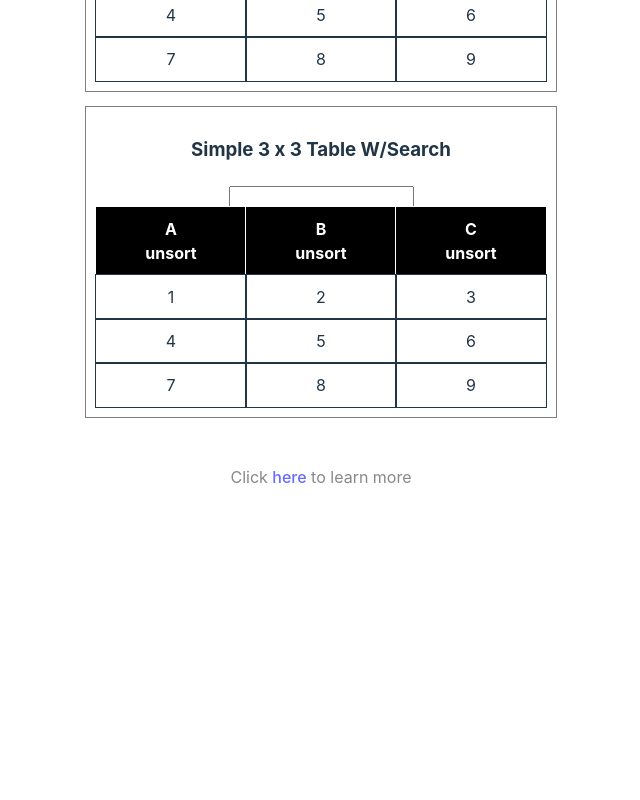
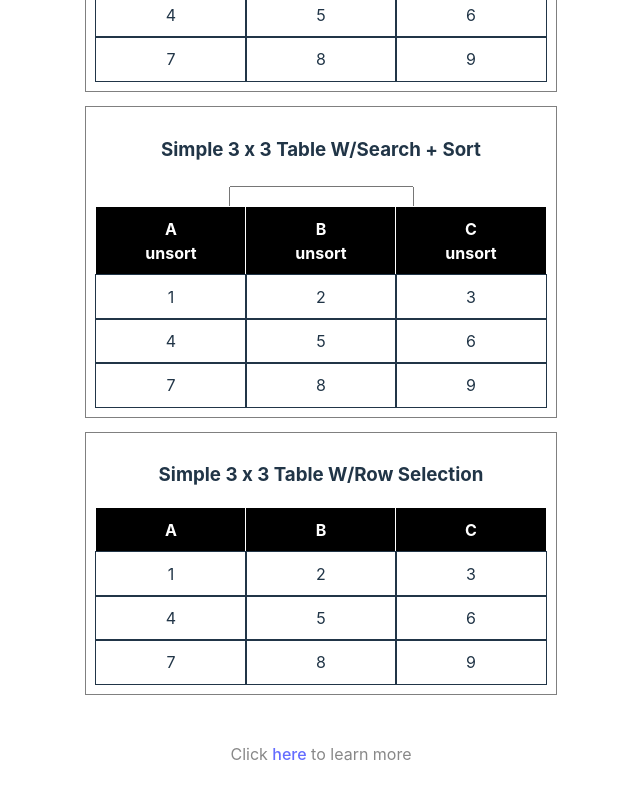
Before and after one commit to p-adams/react-data-jam, a React (Vite) app: page / in a window 1280 px wide. Shown: the part 750-1550 px from the top of the page, without its empty margins (319-959 px from the left). Before the commit the page ends 1287 px from the top, so only its background shows below. Built offline with nearby package versions, Linux system fonts and the light colour scheme.

Commit message:
implement row selection

```diff
--- a/src/App.tsx
+++ b/src/App.tsx
@@ -21,8 +21,14 @@ function App() {
             />
           </section>
           <section className="demo-section">
-            <h3>Simple 3 x 3 Table W/Search </h3>
+            <h3>Simple 3 x 3 Table W/Search + Sort </h3>
             <BasicTableSearch
+              columnHeaders={[{ label: "A" }, { label: "B" }, { label: "C" }]}
+            />
+          </section>
+          <section className="demo-section">
+            <h3>Simple 3 x 3 Table W/Row Selection </h3>
+            <BasicTable
               columnHeaders={[{ label: "A" }, { label: "B" }, { label: "C" }]}
             />
           </section>
--- a/src/components/tables/DataJamTable.css
+++ b/src/components/tables/DataJamTable.css
@@ -16,3 +16,7 @@
 .data-cell > div {
   padding: 10px;
 }
+
+.data-cell.selected {
+  outline: 1px solid blue;
+}
--- a/src/components/tables/DataJamTable.tsx
+++ b/src/components/tables/DataJamTable.tsx
@@ -13,6 +13,8 @@ function DataJamTable(props: DataJamTableProps) {
   }>({});
 
   const [tableData, setTableData] = useState<TableData>(data);
+
+  const [selectedRow, setSelectedRow] = useState<number | null>(null);
 
   useEffect(() => {
     if (actions?.searchBy) {
@@ -67,6 +69,10 @@ function DataJamTable(props: DataJamTableProps) {
     }
   }
 
+  function handleRowClick(row: number) {
+    setSelectedRow(row);
+  }
+
   const defaultGridTemplateColumns = `repeat(${tableData.length}, 1fr)`;
 
   if (tableData.length === 0) {
@@ -102,7 +108,11 @@ function DataJamTable(props: DataJamTableProps) {
       )}
       {rows.map((row) =>
         columns.map((col) => (
-          <div key={`${row}-${col}`} className="data-cell">
+          <div
+            key={`${row}-${col}`}
+            className={`data-cell ${row === selectedRow ? "selected" : ""}`}
+            onClick={() => handleRowClick(row)}
+          >
             {tableData?.[row]?.[col] && <div>{tableData?.[row]?.[col]}</div>}
           </div>
         ))
--- a/src/components/types.d.ts
+++ b/src/components/types.d.ts
@@ -12,4 +12,5 @@ interface DataJamTableProps {
   };
   columnHeaders?: ColumnHeader[];
   onToggleSort?: (header: ColumnHeader) => void;
+  onRowSelect?: (row: number | null) => void;
 }
```
